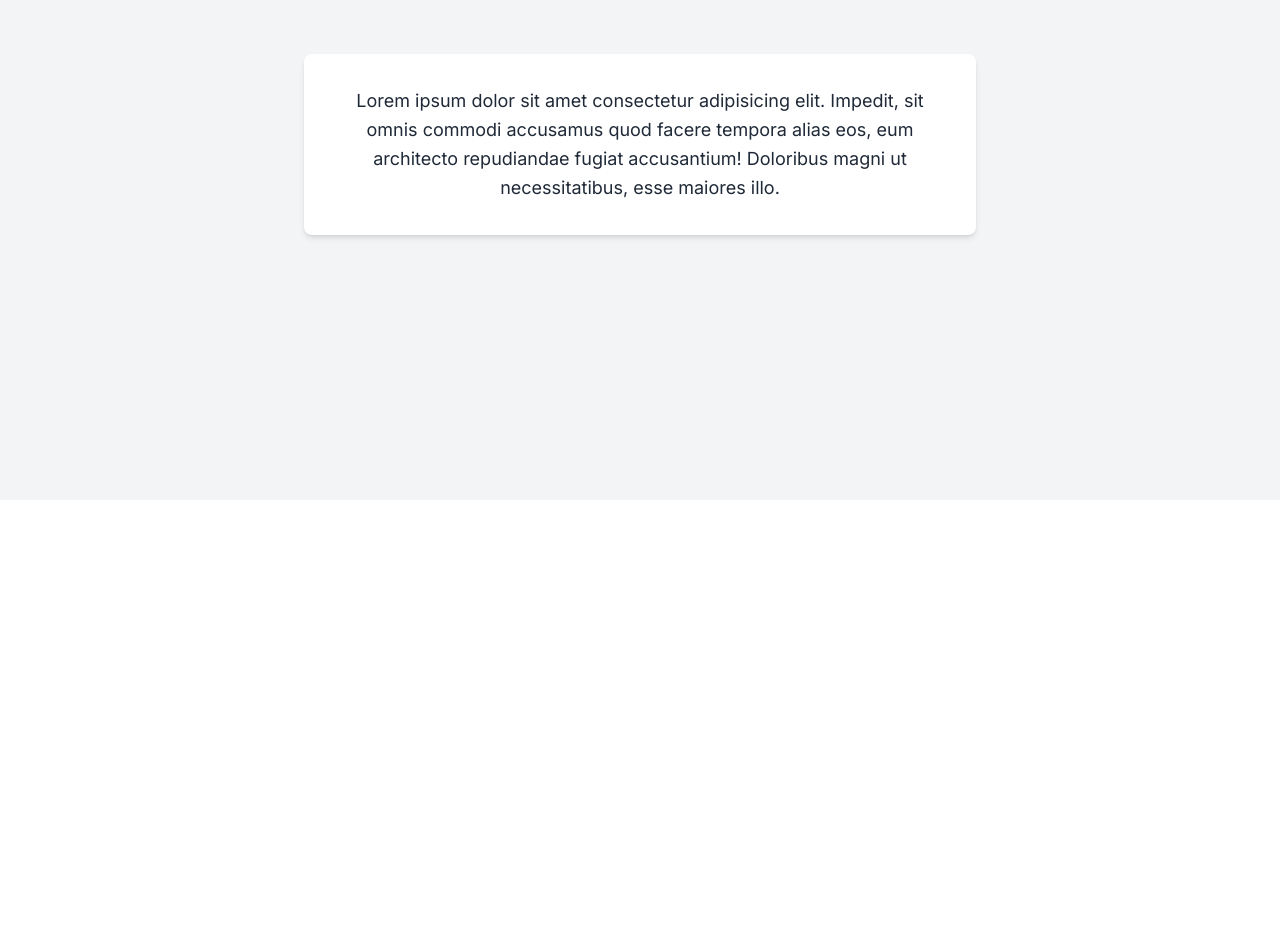
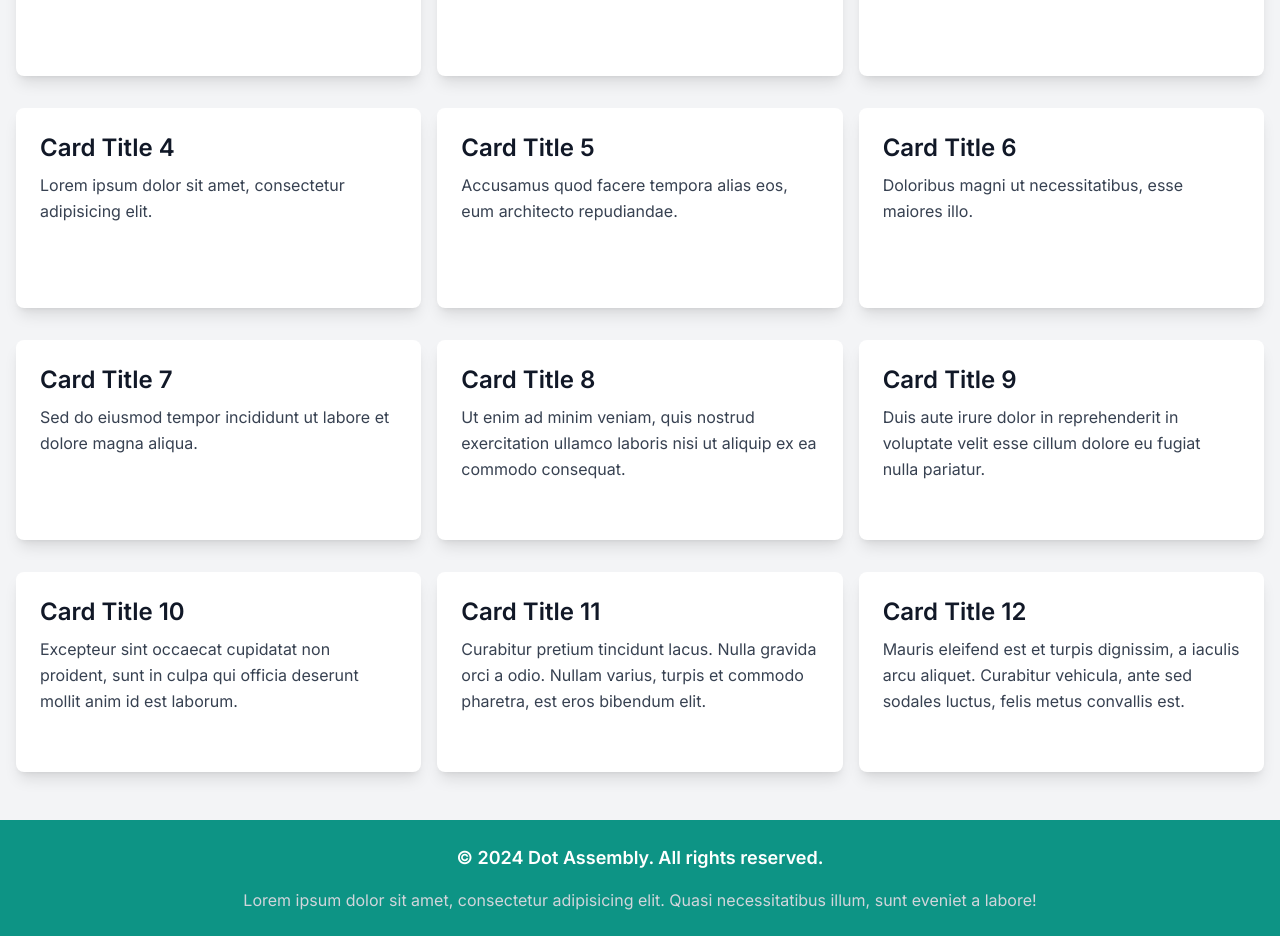
Before and after one commit to hechima256/dot-assembly, a Next.js app: page / in a window 1280 px wide. Shown: the part 300-1236 px from the top of the page. Before the commit the page ends 800 px from the top, so only its background shows below. Built offline with nearby package versions, Linux system fonts and the light colour scheme.

Commit message:
tailwindを変更

```diff
--- a/src/app/page.tsx
+++ b/src/app/page.tsx
@@ -1,22 +1,118 @@
 import Image from "next/image";
 
 export default function Home() {
+	const cardData = [
+		{
+			id: 1,
+			title: "Card Title 1",
+			content:
+				"Lorem ipsum dolor sit amet, consectetur adipisicing elit.",
+		},
+		{
+			id: 2,
+			title: "Card Title 2",
+			content:
+				"Accusamus quod facere tempora alias eos, eum architecto repudiandae.",
+		},
+		{
+			id: 3,
+			title: "Card Title 3",
+			content: "Doloribus magni ut necessitatibus, esse maiores illo.",
+		},
+		{
+			id: 4,
+			title: "Card Title 4",
+			content:
+				"Lorem ipsum dolor sit amet, consectetur adipisicing elit.",
+		},
+		{
+			id: 5,
+			title: "Card Title 5",
+			content:
+				"Accusamus quod facere tempora alias eos, eum architecto repudiandae.",
+		},
+		{
+			id: 6,
+			title: "Card Title 6",
+			content: "Doloribus magni ut necessitatibus, esse maiores illo.",
+		},
+		{
+			id: 7,
+			title: "Card Title 7",
+			content:
+				"Sed do eiusmod tempor incididunt ut labore et dolore magna aliqua.",
+		},
+		{
+			id: 8,
+			title: "Card Title 8",
+			content:
+				"Ut enim ad minim veniam, quis nostrud exercitation ullamco laboris nisi ut aliquip ex ea commodo consequat.",
+		},
+		{
+			id: 9,
+			title: "Card Title 9",
+			content:
+				"Duis aute irure dolor in reprehenderit in voluptate velit esse cillum dolore eu fugiat nulla pariatur.",
+		},
+		{
+			id: 10,
+			title: "Card Title 10",
+			content:
+				"Excepteur sint occaecat cupidatat non proident, sunt in culpa qui officia deserunt mollit anim id est laborum.",
+		},
+		{
+			id: 11,
+			title: "Card Title 11",
+			content:
+				"Curabitur pretium tincidunt lacus. Nulla gravida orci a odio. Nullam varius, turpis et commodo pharetra, est eros bibendum elit.",
+		},
+		{
+			id: 12,
+			title: "Card Title 12",
+			content:
+				"Mauris eleifend est et turpis dignissim, a iaculis arcu aliquet. Curabitur vehicula, ante sed sodales luctus, felis metus convallis est.",
+		},
+	];
+
 	return (
 		<div className="min-h-screen bg-gray-100 flex flex-col">
-			<header className="bg-gray-800 text-white py-6 pl-8">
-				<h1 className="text-4xl font-bold">Dot Assembly</h1>
+			<header className="bg-primary-500 text-white py-6 pl-8">
+				<p className="text-4xl font-bold">Dot Assembly</p>
 			</header>
-			<main className="flex-grow flex items-center justify-center">
-				<div className="bg-white p-8 rounded-lg shadow-md max-w-2xl w-full">
-					<p className="text-gray-800 text-center text-lg leading-relaxed">
-						Lorem ipsum dolor sit amet consectetur adipisicing elit.
-						Impedit, sit omnis commodi accusamus quod facere tempora
-						alias eos, eum architecto repudiandae fugiat
-						accusantium! Doloribus magni ut necessitatibus, esse
-						maiores illo.
-					</p>
+			<main className="flex-grow flex flex-col justify-center p-4">
+				<div className="container mx-auto ">
+					<h1 className="text-4xl font-bold pb-8">Card Items</h1>
+					<div className="grid grid-cols-1 sm:grid-cols-2 lg:grid-cols-3 gap-x-4 gap-y-8">
+						{cardData.map((card) => (
+							<div
+								key={card.id}
+								className="bg-white p-6 rounded-lg shadow-lg min-h-[200px]"
+							>
+								<p className="text-2xl font-semibold text-gray-900 mb-2">
+									{card.title}
+								</p>
+								<p className="text-gray-700 text-base leading-relaxed">
+									{card.content}
+								</p>
+							</div>
+						))}
+					</div>
 				</div>
 			</main>
+			<footer className="bg-primary-600 text-white py-6 mt-8">
+				<div className="container mx-auto px-4">
+					<div className="flex flex-col items-center space-y-4">
+						<p className="text-lg font-semibold">
+							© 2024 Dot Assembly. All rights reserved.
+						</p>
+						<p className="text-gray-300">
+							Lorem ipsum dolor sit amet, consectetur adipisicing
+							elit. Quasi necessitatibus illum, sunt eveniet a
+							labore!
+						</p>
+					</div>
+				</div>
+			</footer>
 		</div>
 	);
 }
```
